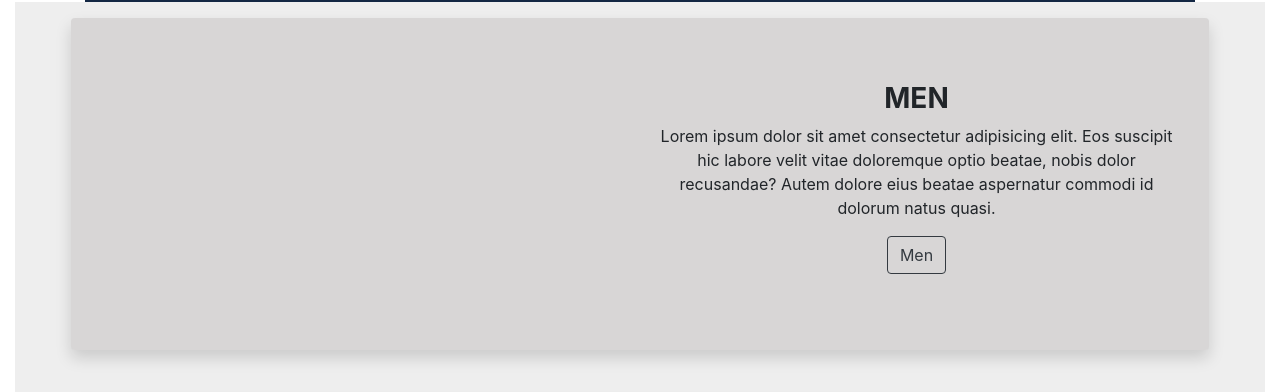
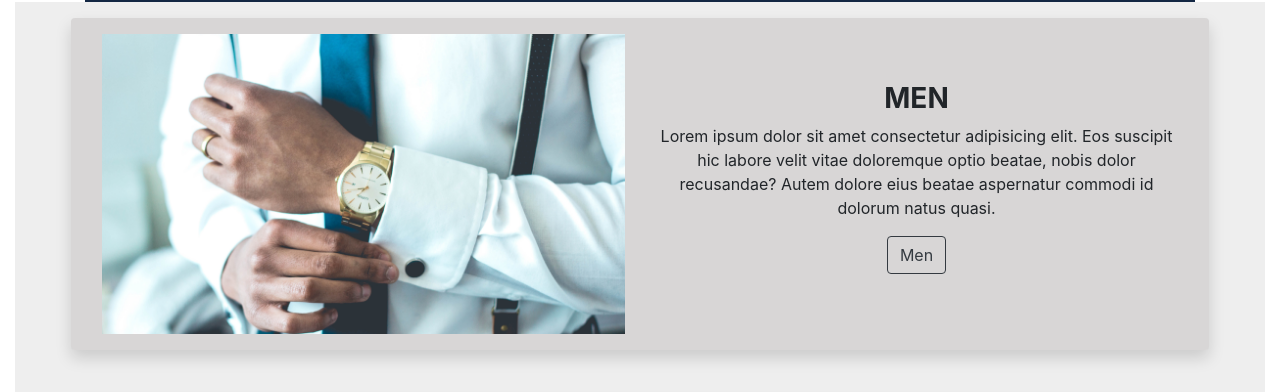
Before and after one commit to walaaayyad/Online-Store, a plain HTML site: page index.html in a window 1280 px wide. Shown: the part 742-1134 px from the top of the page. Drawn offline with Linux system fonts and the light colour scheme.

Commit message:
fix imgs

```diff
--- a/CSS/style.css
+++ b/CSS/style.css
@@ -125,7 +125,7 @@ h5::after {
     background-color: #857d7d36;
 }
 .menImg {
-    background-image: url('./images/men/jonathan-francisca-YHbcum51JB0-unsplash.jpg');
+    background-image: url('../images/men/jonathan-francisca-YHbcum51JB0-unsplash.jpg');
     background-size: cover;
     height: 300px;
     width: 100%;
```
